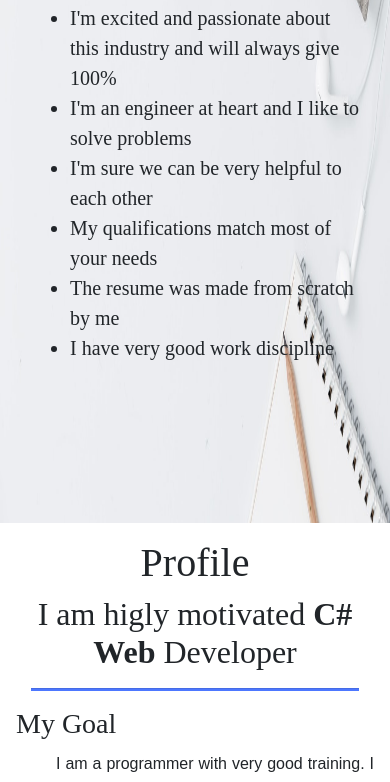
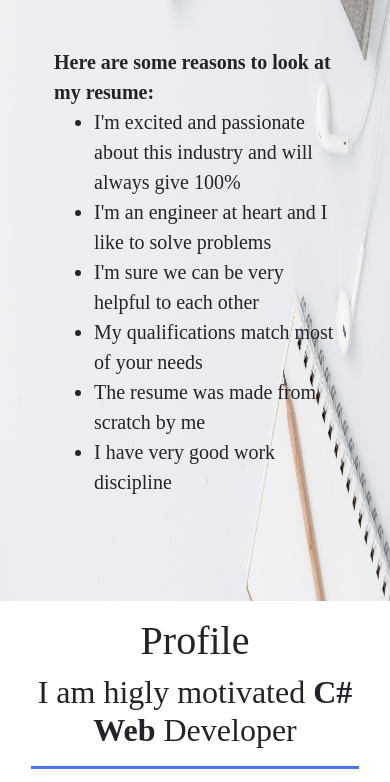
Before and after one commit to MDinev-source/Resume, a plain HTML site: page index.html in a window 390 px wide. Shown: the part 438-1220 px from the top of the page. Drawn offline with nearby package versions, Linux system fonts and the light colour scheme.

Commit message:
Update index.html

```diff
--- a/index.html
+++ b/index.html
@@ -25,7 +25,7 @@
 
 <body>
 
-<div class="top-container" id=zero>
+<div class="top-container p-4" id=zero>
   <div class="container">
 
     <div class="title-text">
@@ -33,9 +33,9 @@
       <h1 class="titleMain stroke">My Own Style Resume</h1>
       <hr>
 
-      <div class="col-md-8 reasons ">
+      <div class="col-md-8 reasons mt-5">
       <strong>Here are some reasons to look at my resume:</strong>
-      <ul style="margin-bottom:0;" class="text">
+      <ul style="margin-bottom:80px;" class="text">
         <li>I'm excited and passionate about this industry and will always give 100%</li>
         <li>I'm an engineer at heart and I like to solve problems</li>
         <li>I'm sure we can be very helpful to each other</li>
```
